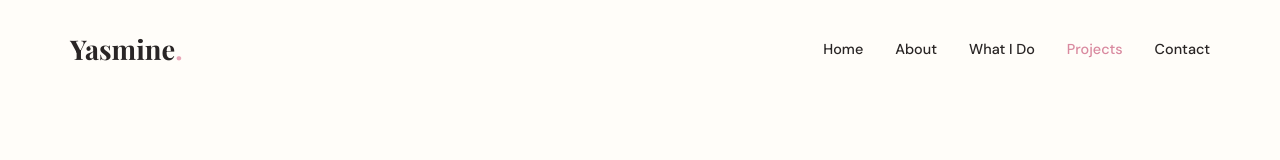
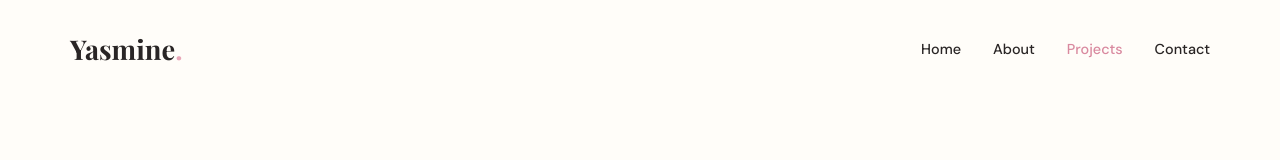
Before and after one commit to yasminemya/resumeWeb, a plain HTML site: page projects.html in a window 1280 px wide. Shown: the top 160 px of the page. Drawn offline with nearby package versions, Linux system fonts and the light colour scheme.

Commit message:
removed what i do

```diff
--- a/projects.html
+++ b/projects.html
@@ -30,7 +30,6 @@
   <div class="nav-links">
     <a href="index.html">Home</a>
     <a href="about.html">About</a>
-    <a href="services.html">What I Do</a>
     <a href="projects.html" class="active">Projects</a>
     <a href="contact.html">Contact</a>
   </div>
```
